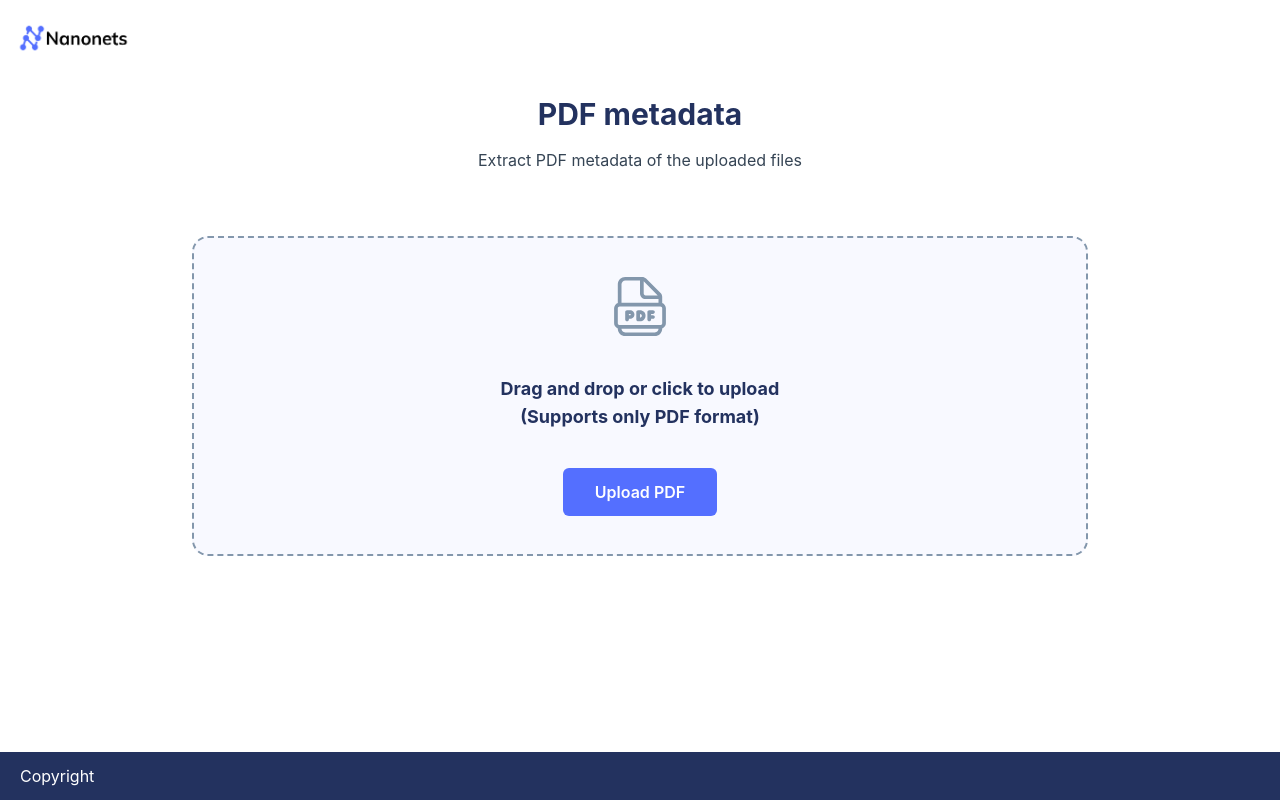
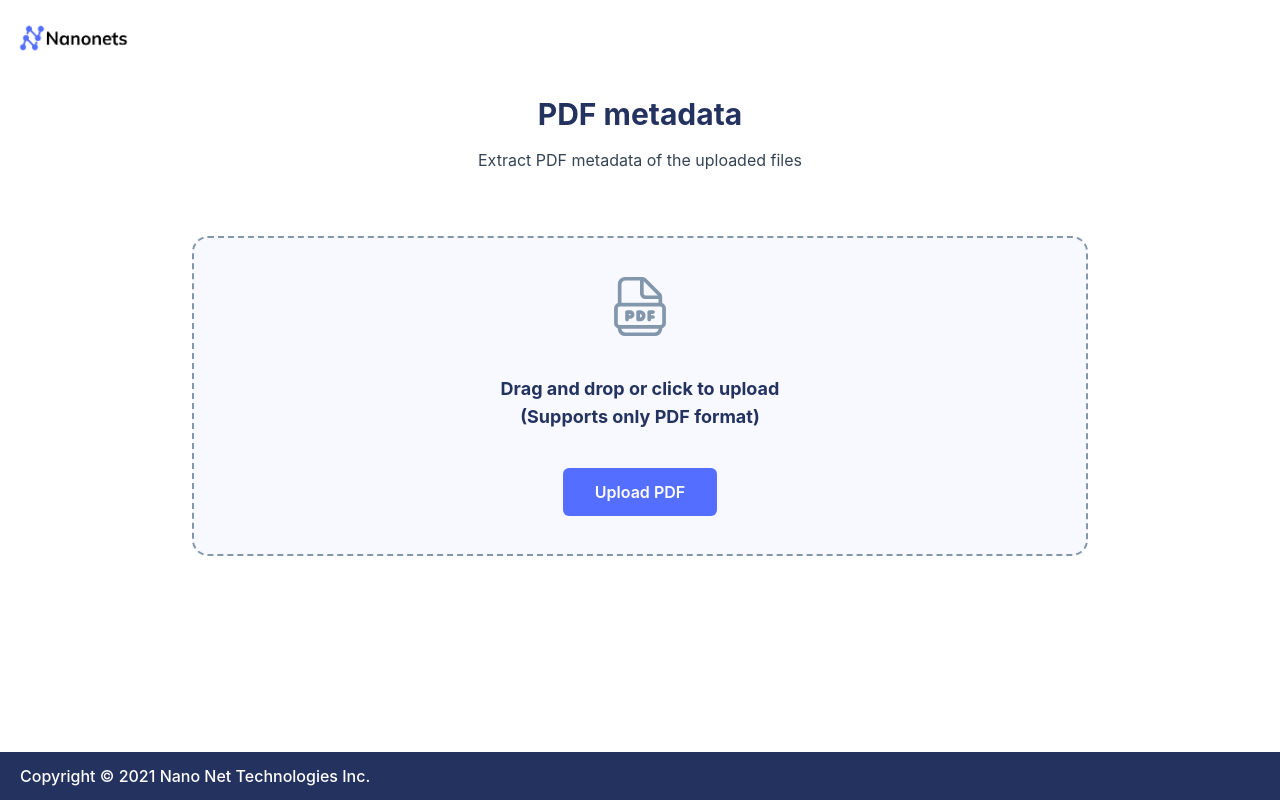
Before and after one commit to Vinayak1337/pdfy, a Next.js app: page / in a window 1280 px wide. Built offline with nearby package versions, Linux system fonts and the light colour scheme.

Commit message:
added site icon, title and changed footer

```diff
--- a/pages/_app.tsx
+++ b/pages/_app.tsx
@@ -27,8 +27,10 @@ export default function App({ Component, pageProps }: AppProps) {
 				</nav>
 				<Component {...pageProps} />
 			</div>
-			<footer className='w-full h-12 bg-secondary pl-5 pt-3 text-white'>
-				Copyright
+			<footer className='w-full flex flex-col h-12 bg-secondary pl-5 pt-3 text-white font-medium'>
+				<span className='w-full max-w-7xl self-center'>
+					Copyright © 2021 Nano Net Technologies Inc.
+				</span>
 			</footer>
 		</div>
 	);
--- a/pages/index.tsx
+++ b/pages/index.tsx
@@ -12,6 +12,7 @@ import {
 	ChangeEvent
 } from 'react';
 import { Viewer, Worker } from '@react-pdf-viewer/core';
+import Head from 'next/head';
 
 export default function Home() {
 	const inputRef = useRef<HTMLInputElement>(null),
@@ -138,6 +139,16 @@ export default function Home() {
 	}, [meta, tempMeta]);
 
 	return (
+		<>
+			<Head>
+				<title>PDF Metadata Extractor</title>
+				<meta
+					name='description'
+					content='PDF Metadata Extractor'
+				/>
+				<link rel='icon' href='/favicon.ico' />
+			</Head>
+
 			<div className='flex flex-col items-center pb-10'>
 				<h1 className='text-secondary mt-8 text-3xl font-bold text-center'>
 					PDF metadata
@@ -210,6 +221,7 @@ export default function Home() {
 					)}
 				</div>
 			</div>
+		</>
 	);
 }
 
```
Also changed, not shown: 1 other file (tests, documents, lock files or other folders). Lines whose indentation alone changed are shown as unchanged.
